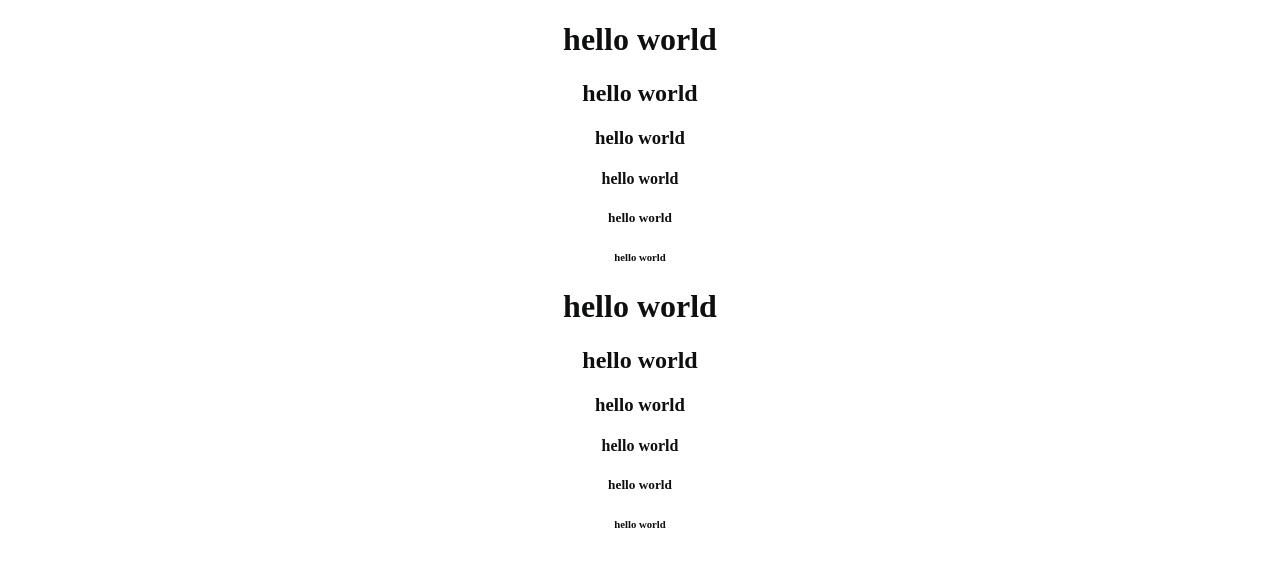
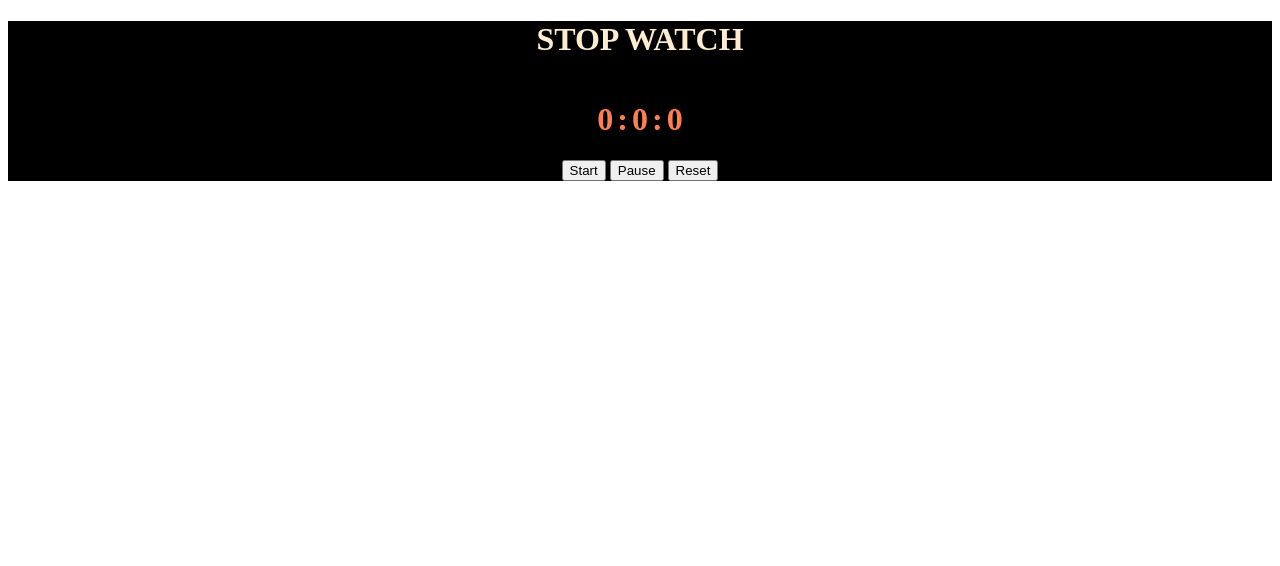
Before and after one commit to shariqmehmood/practice, a plain HTML site: page index.html in a window 1280 px wide. Drawn offline with Linux system fonts and the light colour scheme.

Commit message:
shariq mehmood stopwatch

```diff
--- /dev/null
+++ b/app.js
@@ -0,0 +1,50 @@
+var min=0;
+var sec=0;
+var msec=0;
+
+
+var mints=document.getElementById('min')
+var second=document.getElementById('sec')
+var milisec=document.getElementById('msec')
+var interval;
+
+
+function start(){
+    document.getElementById('str').disabled=true
+interval=setInterval (function (){
+
+    msec++
+    milisec.innerHTML=msec
+    if(msec>=100){
+        sec++
+        second.innerHTML=sec
+        msec=0
+    }
+    else if(sec>=60){
+        min++
+        mints.innerHTML=mins
+        sec=0
+
+    }
+
+},10)
+
+}
+
+
+function pause(){
+    document.getElementById('str').disabled=false;
+
+    clearInterval(interval)
+
+}
+ function reset(){
+     min=0;
+     sec=0;
+     msec=0;
+     mints.innerHTML=min;
+     second.innerHTML=sec;
+     milisec.innerHTML=msec;
+     document.getElementById('str').disabled=false;
+     clearInterval(interval)
+ }
--- a/index.html
+++ b/index.html
@@ -2,27 +2,39 @@
 <html lang="en">
 <head>
     <meta charset="UTF-8">
-    <meta http-equiv="X-UA-Compatible" content="IE=edge">
     <meta name="viewport" content="width=device-width, initial-scale=1.0">
-    <title>Document</title>
+    <title>STOP  WATCH</title>
     <link rel="stylesheet" href="style.css">
 </head>
 <body>
-    <div class="okok">
 
-        <h1>hello world</h1>
-        <h2>hello world</h2>
-        <h3>hello world</h3>
-        <h4>hello world</h4>
-        <h5>hello world</h5>
-        <h6>hello world</h6>
-        <h1>hello world</h1>
-        <h2>hello world</h2>
-        <h3>hello world</h3>
-        <h4>hello world</h4>
-        <h5>hello world</h5>
-        <h6>hello world</h6>
+<div class="maindiv">
+<h1>STOP WATCH</h1>
+
+    <div class="babydiv">
+
+              <h1 class="min" id="min">0 </h1>
+              <h1>:</h1>
+              <h1 class="sec" id="sec">0</h1>
+              <h1>:</h1>
+              <h1 id="msec">0</h1>
+    </div>
+
+
+    <div class="baby2">
+        <button id="str" onclick="start()">Start</button>
+        <button id="paus" onclick="pause()">Pause</button>
+        <button id="rest" onclick="reset()">Reset</button>
 
     </div>
-    </body>
-    </html>
+
+
+    </div>
+
+
+
+
+
+     <script src="app.js"></script>
+</body>
+</html>
--- a/style.css
+++ b/style.css
@@ -1,4 +1,11 @@
-.okok{
-    color: rgb(14, 15, 15);
-    text-align: center;
+.maindiv{
+    background-color: black;
+    color: blanchedalmond;
+     text-align: center;
+     align-items: center;
+
 }
+.babydiv h1{
+    display: inline-block;
+    color: coral;
+}
```
